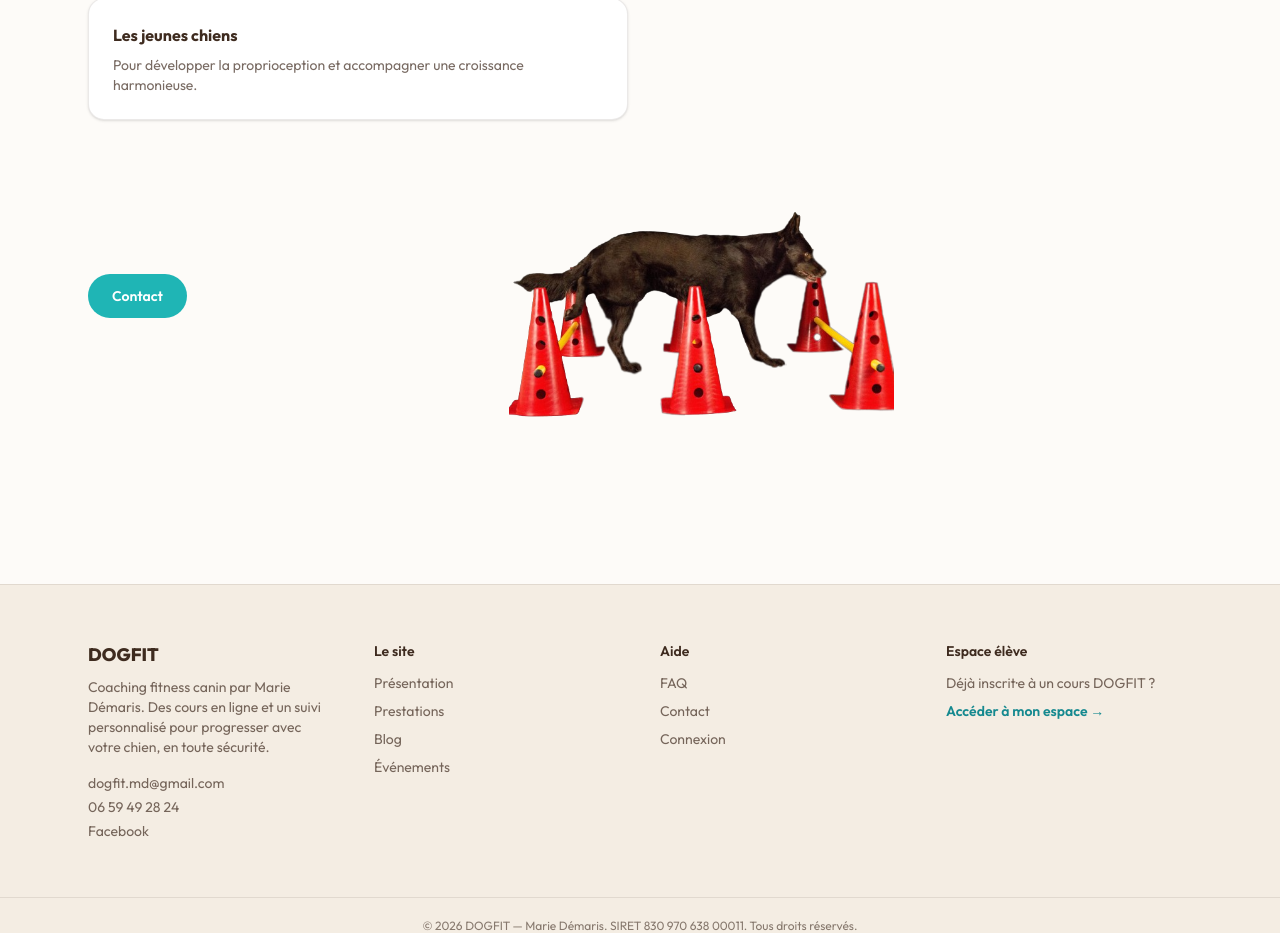
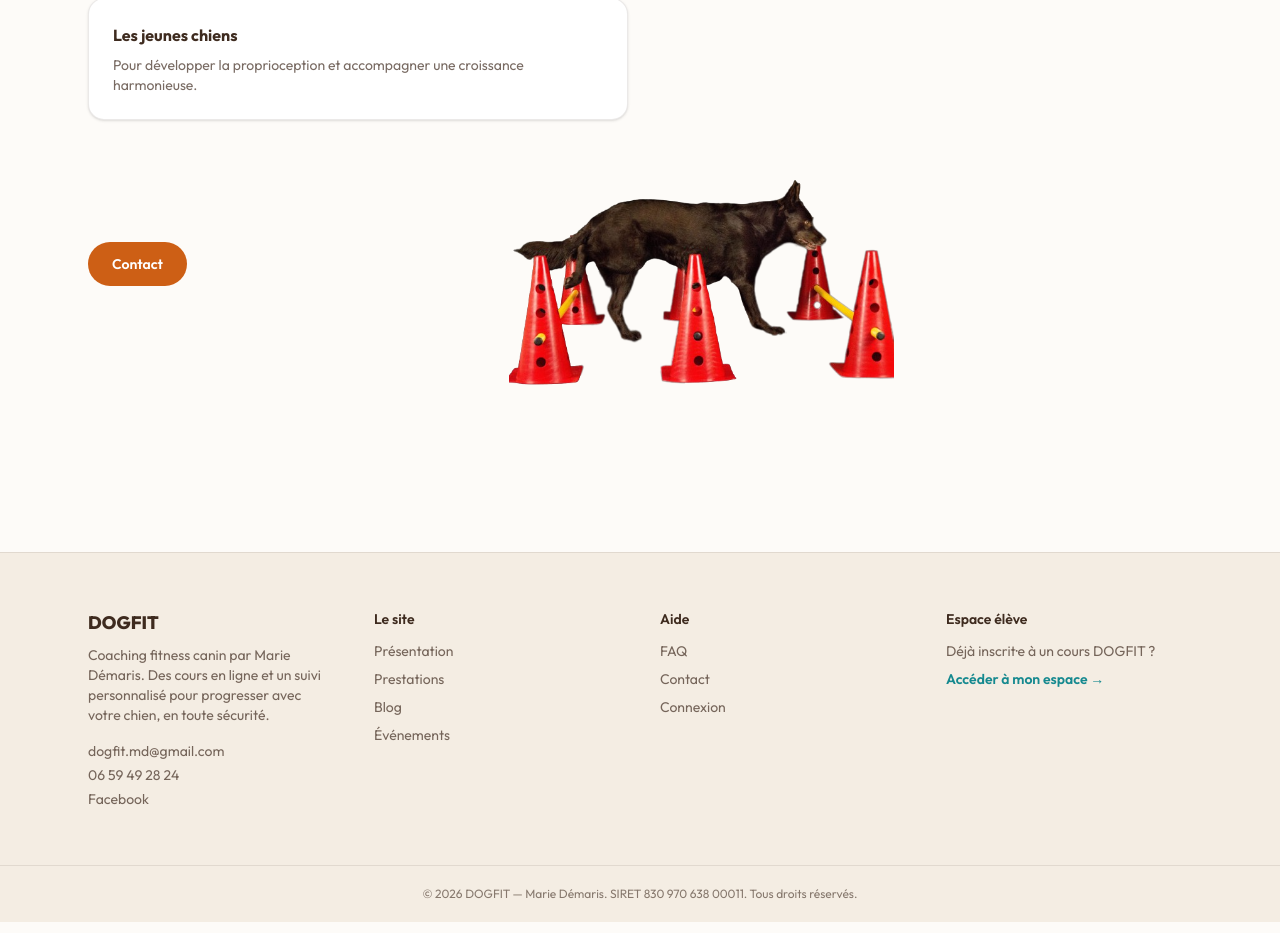
Before and after one commit to caro-commits/dogfit, a Next.js app: page /fitness-canin in a window 1280 px wide. Shown: the part 1587-2520 px from the top of the page. Built offline with nearby package versions, Linux system fonts and the light colour scheme.

Commit message:
Make Contact button orange and move the photo closer to the section above

```diff
--- a/app/(public)/fitness-canin/page.tsx
+++ b/app/(public)/fitness-canin/page.tsx
@@ -145,8 +145,8 @@ export default function FitnessCaninPage() {
         ))}
       </div>
 
-      <div className="mt-12 flex flex-wrap items-center justify-between gap-6">
-        <LinkButton href="/contact">Contact</LinkButton>
+      <div className="mt-4 flex flex-wrap items-center justify-between gap-6">
+        <LinkButton href="/contact" variant="accent">Contact</LinkButton>
         <div className="flex flex-1 justify-center">
           <Image
             src="/fitness-canin/chien-cones-agility.png"
```
